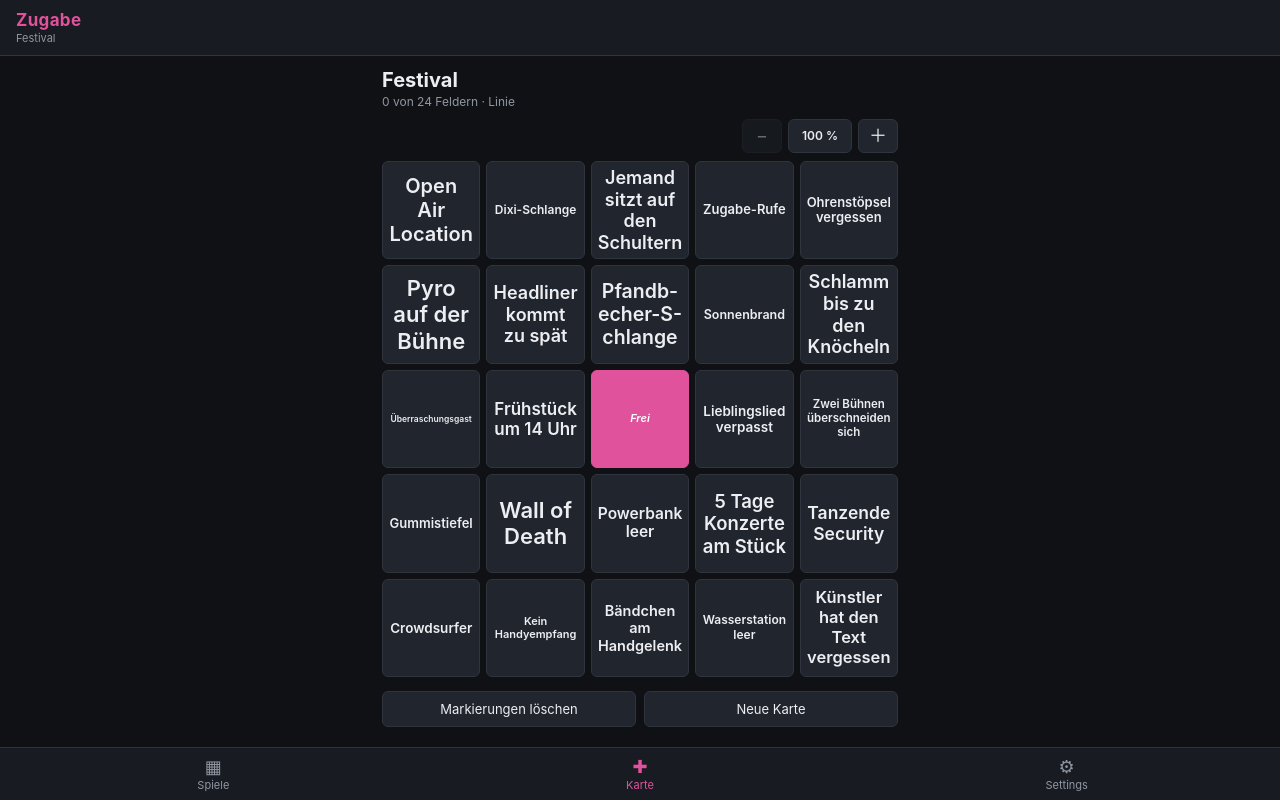
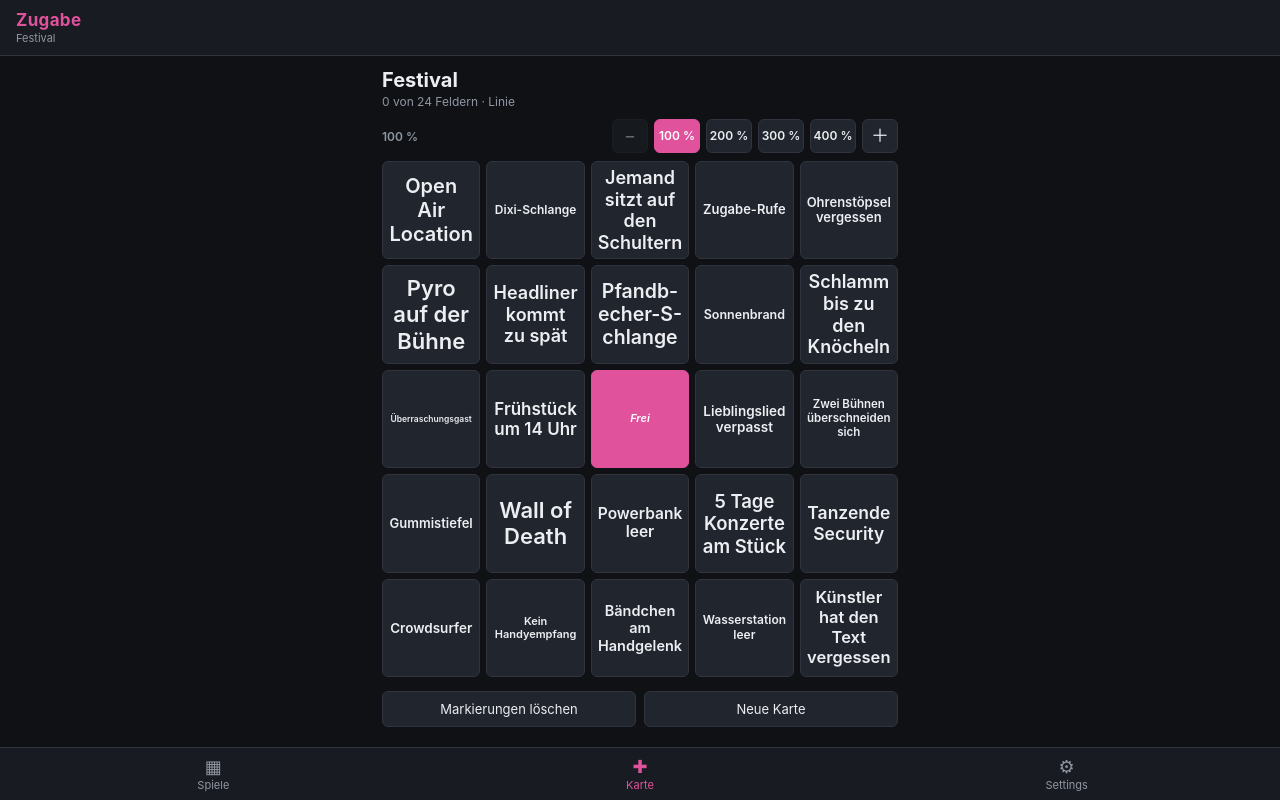
Before and after one commit to Scheissy/Zugabe, a website: page index.html in a window 1280 px wide. Both pictures are taken after a click on the button 640 px from the left and 112 px from the top of the page. Drawn offline with Linux system fonts and the light colour scheme.

Commit message:
Update zoom

```diff
--- a/css/app.css
+++ b/css/app.css
@@ -51,10 +51,13 @@ button { font-family: inherit; color: inherit; }
 .board-title { font-size: 20px; font-weight: 700; }
 .board-meta { font-size: 12px; color: var(--text2); margin-top: 2px; }
 .board-banner { background: var(--gold); color: #1b1500; font-weight: 700; text-align: center; padding: 9px 12px; border-radius: var(--radius-sm); margin-bottom: 10px; }
-.zoom-bar { display: flex; align-items: center; justify-content: flex-end; gap: 6px; margin-bottom: 8px; }
-.zoom-btn { min-width: 40px; height: 34px; background: var(--surface2); border: 1px solid var(--border); border-radius: var(--radius-sm); font-size: 18px; line-height: 1; cursor: pointer; }
+.zoom-bar { display: flex; flex-wrap: wrap; align-items: center; justify-content: flex-end; gap: 6px; margin-bottom: 8px; }
+.zoom-presets { display: flex; gap: 6px; }
+.zoom-btn { min-width: 36px; height: 34px; background: var(--surface2); border: 1px solid var(--border); border-radius: var(--radius-sm); font-size: 18px; line-height: 1; cursor: pointer; }
 .zoom-btn:disabled { opacity: 0.4; cursor: default; }
-.zoom-btn.zoom-val { min-width: 64px; font-size: 12px; font-weight: 600; }
+.zoom-val { margin-right: auto; font-size: 12px; font-weight: 600; color: var(--text2); }
+.zoom-btn.zoom-preset { min-width: 46px; font-size: 12px; font-weight: 600; }
+.zoom-btn.on { background: var(--accent); border-color: var(--accent); color: var(--accent-ink); }
 .board-scroll { touch-action: pan-x pan-y; }
 .board-scroll.zoomed { overflow: auto; max-height: 68dvh; border-radius: var(--radius-sm); }
 .board { --n: 5; display: grid; grid-template-columns: repeat(var(--n), minmax(0, 1fr)); gap: 6px; }
--- a/index.html
+++ b/index.html
@@ -89,8 +89,9 @@
 </div>
 <div class="board-banner" id="boardBanner" role="status" style="display:none"></div>
 <div class="zoom-bar">
+<span class="zoom-val" id="zoomVal" aria-live="polite">100 %</span>
 <button type="button" class="zoom-btn" id="zoomOut" onclick="zoomStep(-1)" aria-label="Spielfeld verkleinern">−</button>
-<button type="button" class="zoom-btn zoom-val" id="zoomVal" onclick="setZoom(100)" aria-label="Zoom zurücksetzen">100 %</button>
+<span class="zoom-presets" id="zoomPresets"></span>
 <button type="button" class="zoom-btn" id="zoomIn" onclick="zoomStep(1)" aria-label="Spielfeld vergrößern">＋</button>
 </div>
 <div class="board-scroll" id="boardScroll"><div class="board" id="board"></div></div>
--- a/js/06-passung.js
+++ b/js/06-passung.js
@@ -134,7 +134,12 @@ window.addEventListener('orientationchange', fitBoardSoon);
 
 // ── ZOOM (nur das Spielfeld) ─────────────────────────────────────────────────
 const ZOOM_MIN = 100, ZOOM_MAX = 400;
+const ZOOM_PRESETS = [100, 200, 300, 400];   // Stufen-Buttons; 100 % = zurück auf das ganze Spielfeld
 let boardZoom = 100;
+function buildZoomPresets() {
+  document.getElementById('zoomPresets').innerHTML = ZOOM_PRESETS.map(z =>
+    `<button type="button" class="zoom-btn zoom-preset" data-zoom="${z}" onclick="setZoom(${z})" title="${z === ZOOM_MIN ? 'Ganzes Spielfeld (zurück auf 100 %)' : 'Auf ' + z + ' % zoomen'}">${z} %</button>`).join('');
+}
 function applyZoom() {
   const board = document.getElementById('board'), sc = document.getElementById('boardScroll');
   board.style.width = boardZoom + '%';
@@ -142,6 +147,11 @@ function applyZoom() {
   document.getElementById('zoomVal').textContent = boardZoom + ' %';
   document.getElementById('zoomOut').disabled = boardZoom <= ZOOM_MIN;
   document.getElementById('zoomIn').disabled = boardZoom >= ZOOM_MAX;
+  document.querySelectorAll('.zoom-preset').forEach(b => {
+    const on = +b.dataset.zoom === boardZoom;
+    b.classList.toggle('on', on);
+    b.setAttribute('aria-pressed', String(on));
+  });
 }
 // z in Prozent; fx/fy = Brennpunkt im Rahmen (Standard: Mitte), der beim Zoomen an derselben Stelle bleibt.
 function setZoom(z, fx, fy) {
@@ -177,3 +187,6 @@ function resetZoom() { boardZoom = 100; applyZoom(); }
   sc.addEventListener('touchend', end);
   sc.addEventListener('touchcancel', end);
 })();
+
+buildZoomPresets();
+applyZoom();
```
Also changed, not shown: test/TESTS.md (+2 -2 lines), test/mutations_spiel.json (+24 -0 lines), test/test_fit.js (+15 -2 lines), README.md.
